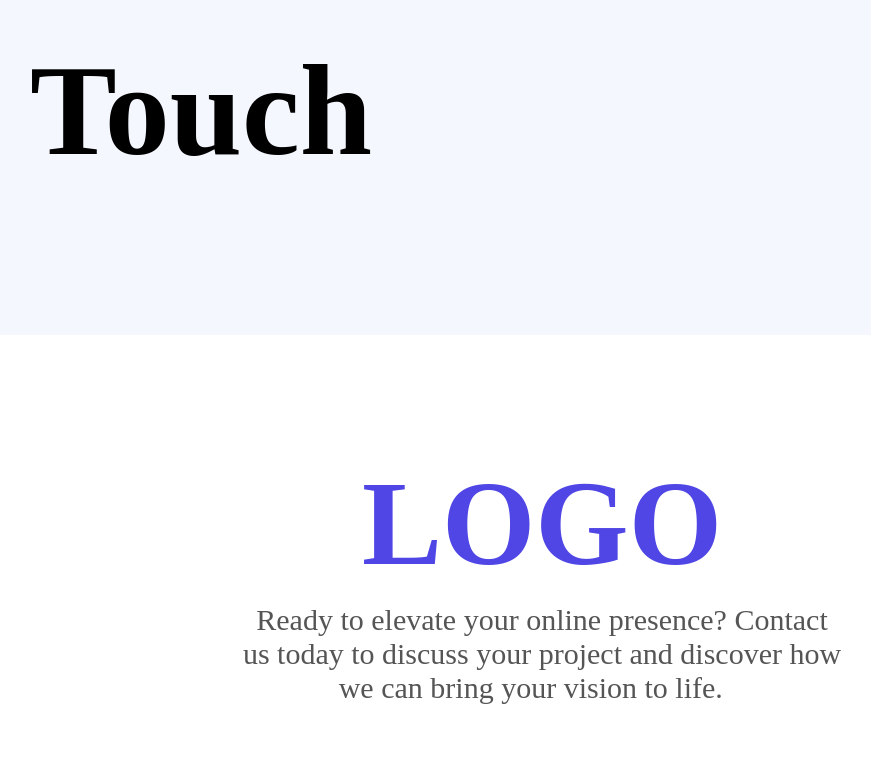
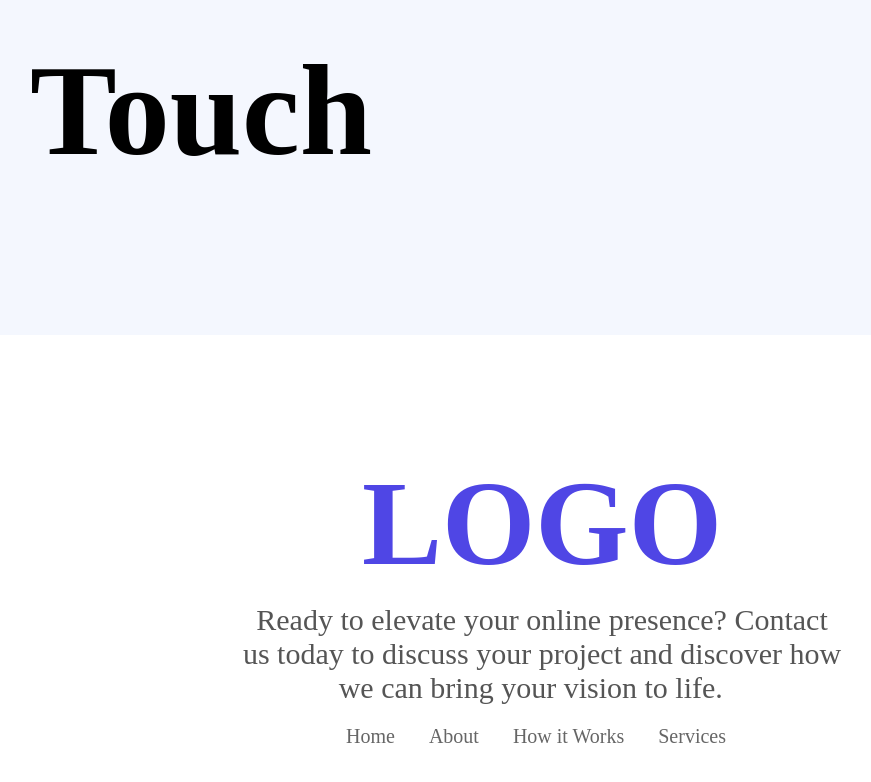
Before and after one commit to MilonAhmed123367/Assignment-One, a plain HTML site: page index.html in a window 1280 px wide. Shown: the part 4449-5231 px from the top of the page, without its empty margins (98-969 px from the left). Drawn offline with Linux system fonts and the light colour scheme.

Commit message:
added ling

```diff
--- a/index.html
+++ b/index.html
@@ -136,7 +136,12 @@
 <p class="tagline">
     Ready to elevate your online presence? Contact us today to discuss your project and discover how we can bring your vision to life.
   </p>
-
+<div class="footer-links">
+    <a href="#">Home</a>
+    <a href="#">About</a>
+    <a href="#">How it Works</a>
+    <a href="#">Services</a>
+  </div>
 </div>
   </footer>
 </body>
--- a/styles/style.css
+++ b/styles/style.css
@@ -249,3 +249,14 @@ padding: 50px 20px;
   max-width: 600px;
   margin: 0 auto 20px;
 }
+
+.footer-links a {
+  margin: 0 15px;
+  text-decoration: none;
+  color: #666;
+  font-size: 20px;
+}
+
+.footer-links a:hover {
+  color: #4f46e5;
+}
```
